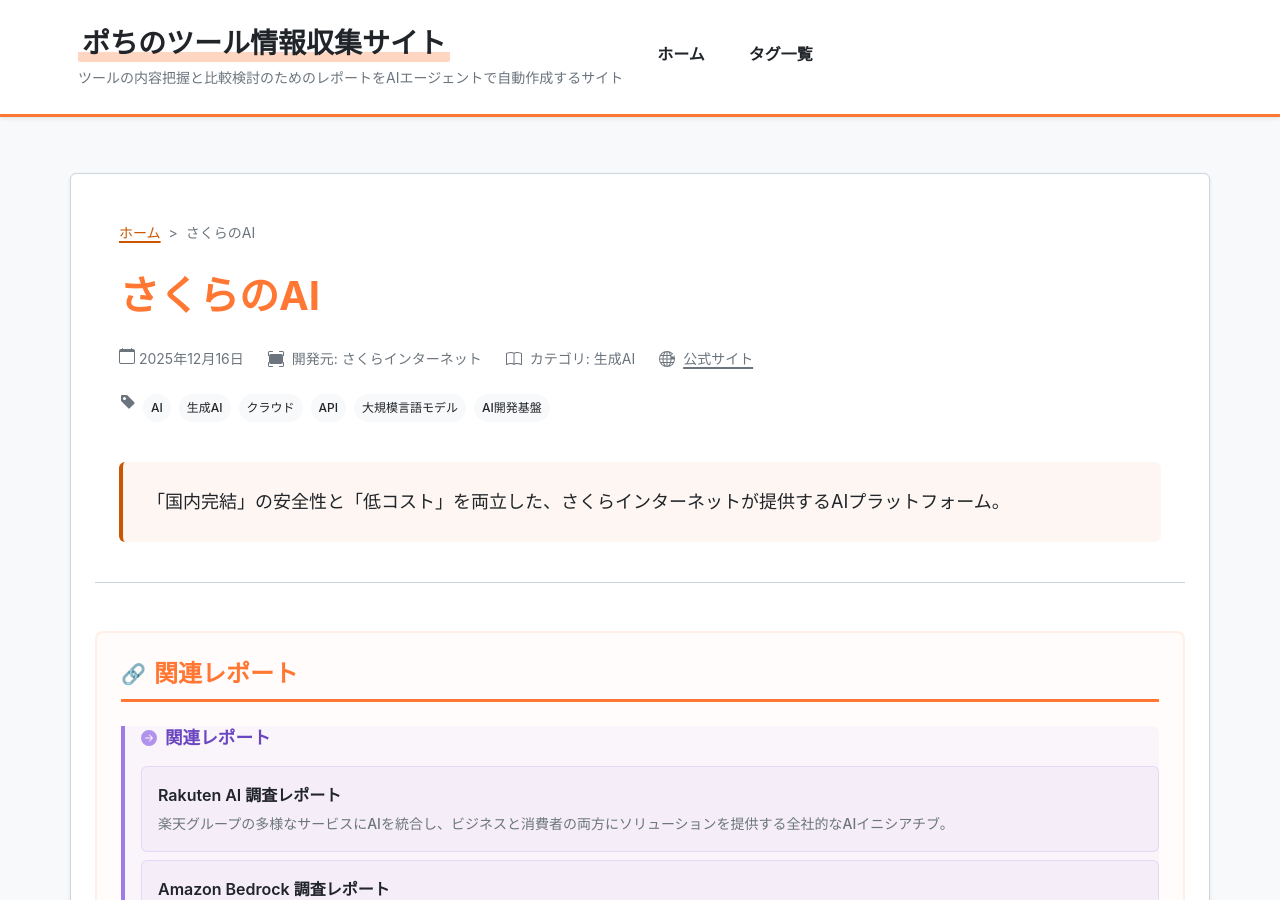
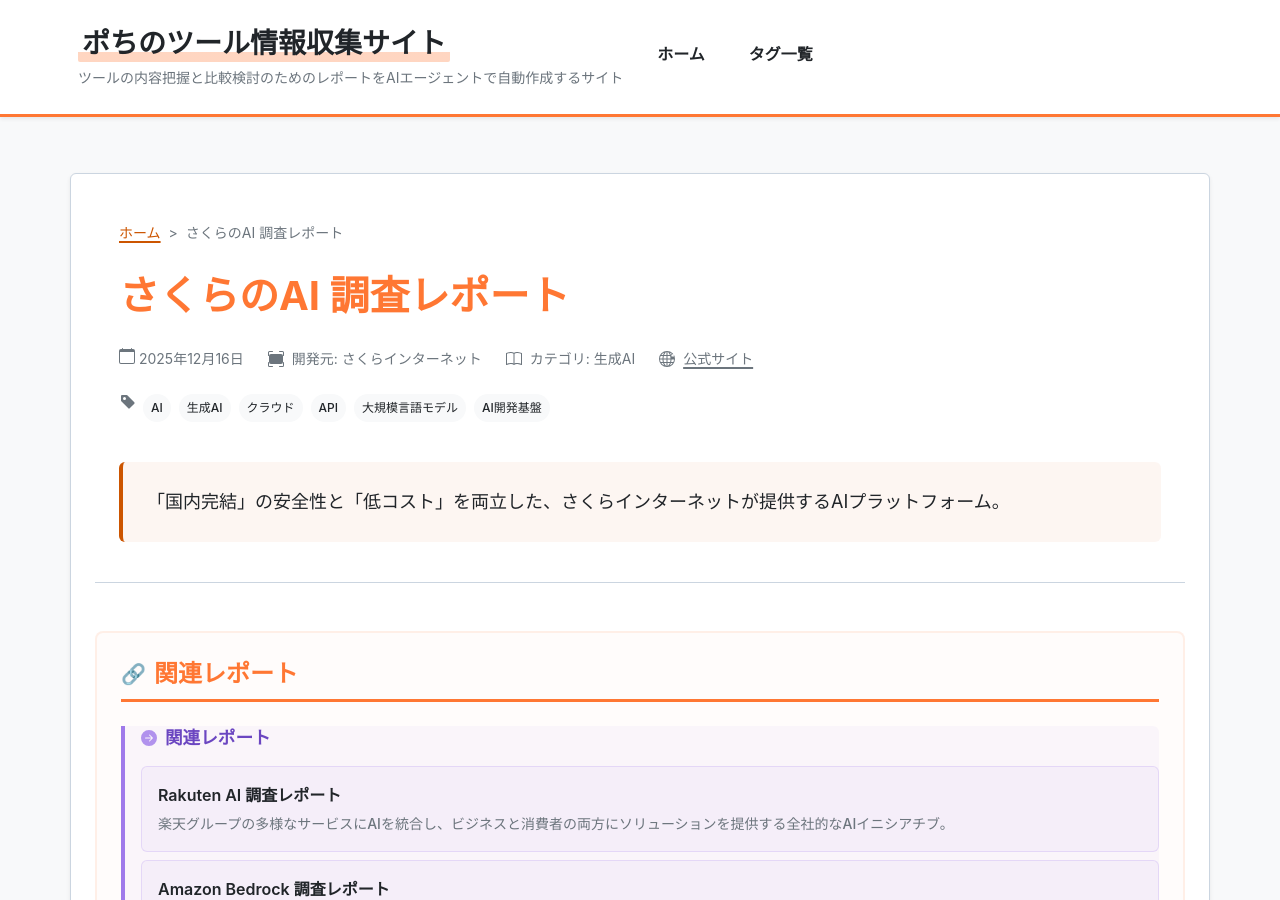
Before and after one commit to aegisfleet/tool-survey-report, a Jekyll site: the page built from _reports/sakura-no-ai.md, in a window 1280 px wide and 900 px high. Built offline with Jekyll 4.4.1, drawn with Linux system fonts in a browser that asks for light colours.

Commit message:
sakura-no-ai.md の更新

```diff
--- a/_reports/sakura-no-ai.md
+++ b/_reports/sakura-no-ai.md
@@ -1,5 +1,5 @@
 ---
-title: "さくらのAI"
+title: "さくらのAI 調査レポート"
 tool_name: "さくらのAI"
 category: "生成AI"
 developer: "さくらインターネット"
```
